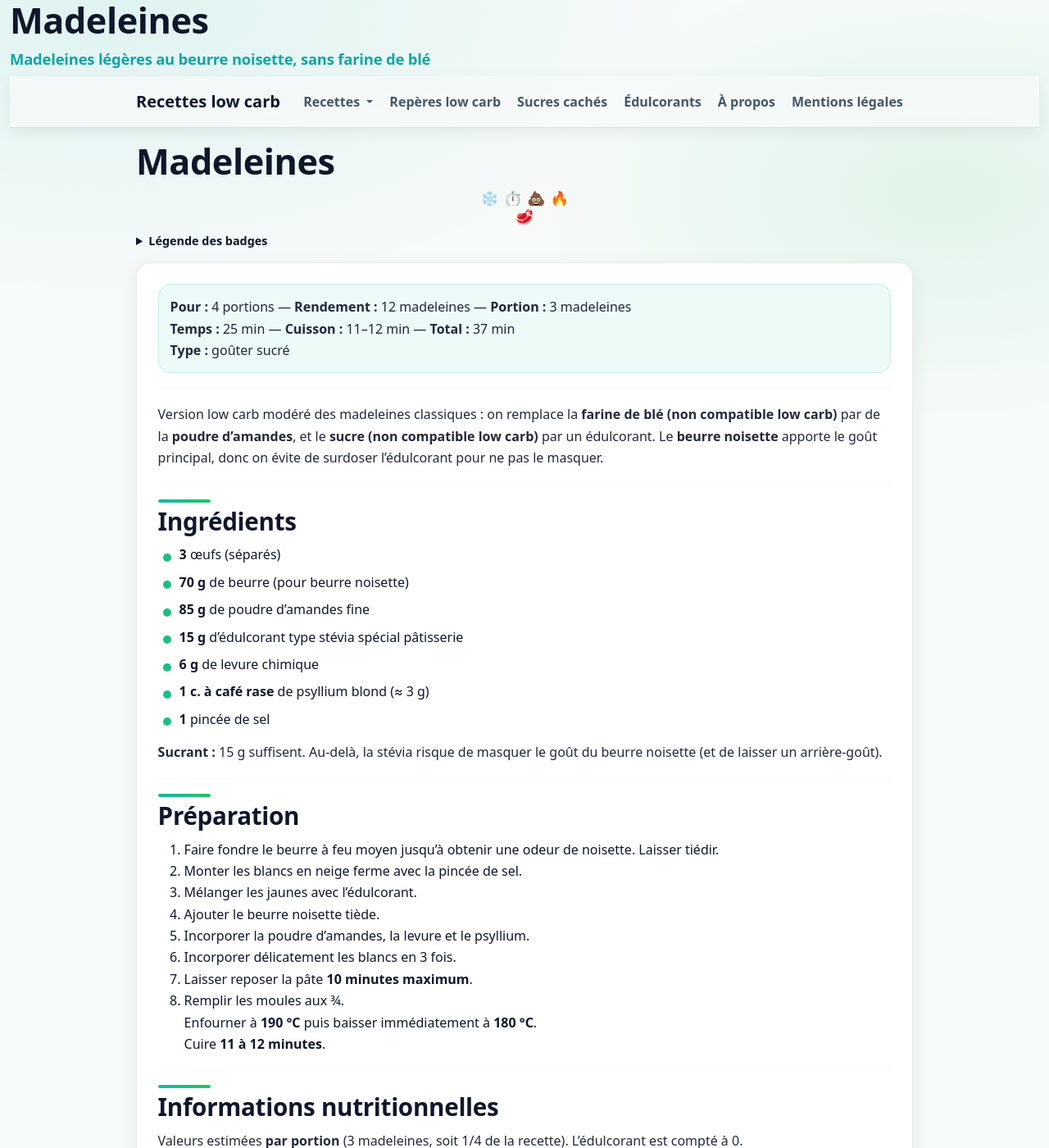
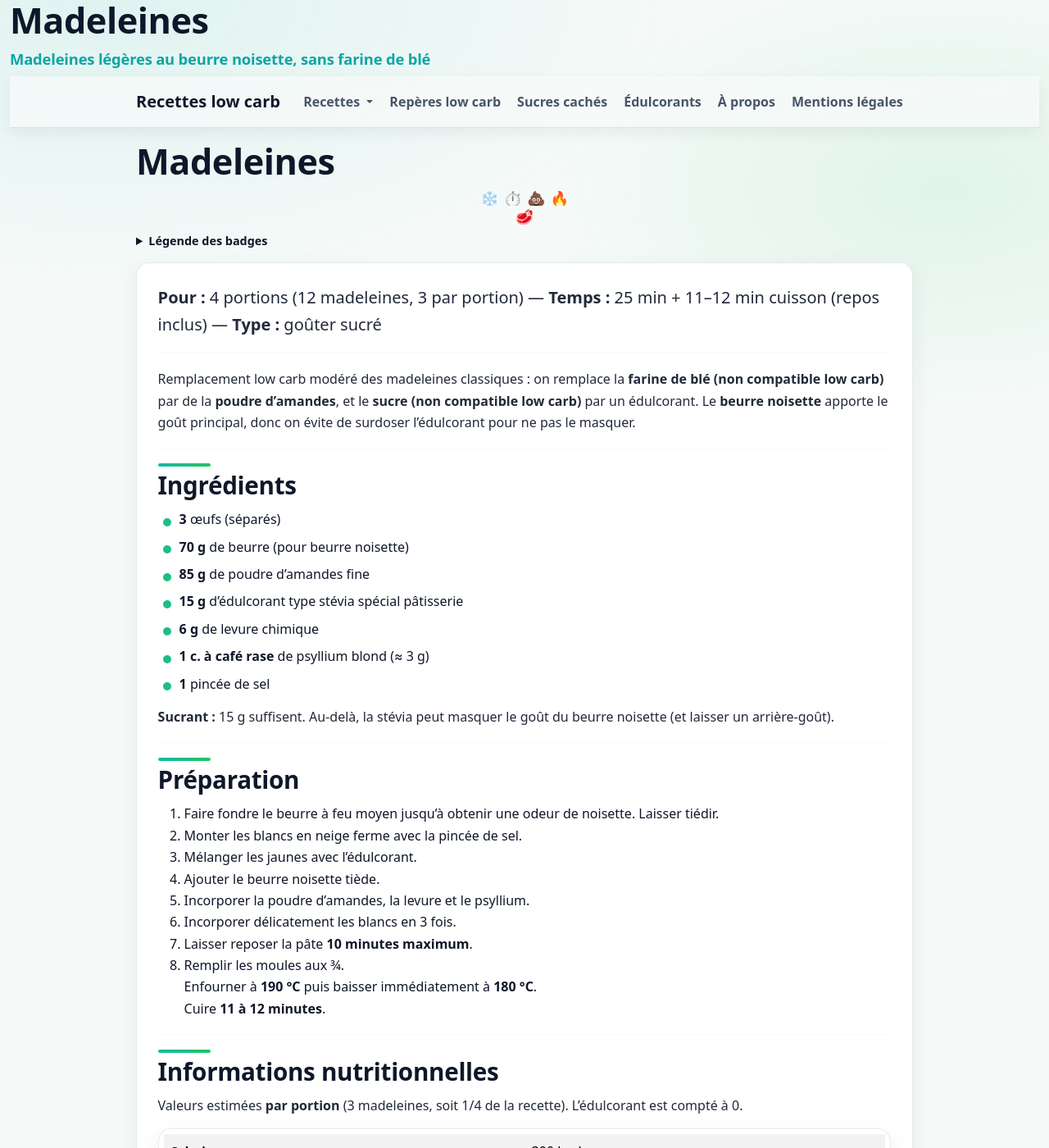
Before and after one commit to laurie-boissay/laurie-boissay.github.io, a Jekyll site: the page built from recettes/madeleines.html, in a window 1280 px wide and 1400 px high. Shown: the whole window at 82% size. Built offline with Jekyll 4.4.1, drawn with Linux system fonts in a browser that asks for light colours; some of the changed text lies outside the part shown.

Commit message:
madeleines

```diff
--- a/recettes/madeleines.html
+++ b/recettes/madeleines.html
@@ -1,28 +1,24 @@
 ---
 layout: recipe
 
-# Titre affiché (site + SEO)
+# =========================
+# MÉTADONNÉES PAGE (Jekyll)
+# =========================
 title: "Madeleines"
-
-# Description courte (listes / SEO)
 description: "Remplacement low carb modéré des madeleines classiques : beurre noisette, sans farine de blé, sans whey, avec psyllium, texture plus aérienne."
-
-# Titre affiché dans la page recette (souvent identique à title)
 recipe_title: "Madeleines"
-
-# Sous-titre (courte promesse)
 recipe_subtitle: "Madeleines légères au beurre noisette, sans farine de blé"
 
 # Groupe officiel (OK)
 recipe_group: "Gâteaux & biscuits"
 
-# Identifiant fonctionnel (doit être entre guillemets)
+# Identifiant fonctionnel : toujours entre guillemets (règle du site)
 recipe_sort: "madeleines"
 
-# Recette testée : OK
+# Statut de test (affichage géré par le layout, pas dans le HTML)
 recipe_tested: true
 
-# Tags officiels uniquement (OK)
+# Tags officiels uniquement
 tags:
   - gout-sucre
   - low-carb-modere
@@ -31,11 +27,15 @@ tags:
   - riche-en-fibres
   - calorique
 
-# Micronutriments (à utiliser uniquement si justifié)
+# Micronutriments (affichés via une catégorie séparée)
 badges_nutritionnels:
   - vitamine-b12
 
+# =========================
 # JSON-LD (Schema.org)
+# - Le "name" est aligné sur recipe_title
+# - Les temps incluent le repos (10 min) pour être cohérents
+# =========================
 extra_head: |
   <script type="application/ld+json">
   {
@@ -72,21 +72,26 @@ extra_head: |
   </script>
 ---
 
-<!-- Bandeau d’infos (utilise la classe .recipe-lead présente dans ton CSS) -->
-<div class="recipe-lead">
-  <p class="mb-0">
-    <strong>Pour :</strong> 4 portions — <strong>Rendement :</strong> 12 madeleines — <strong>Portion :</strong> 3 madeleines<br>
-    <strong>Temps :</strong> 25 min — <strong>Cuisson :</strong> 11–12 min — <strong>Total :</strong> 37 min<br>
-    <strong>Type :</strong> goûter sucré
-  </p>
-</div>
+<!-- =========================================================
+     LEAD (FORMAT MODÈLE)
+     - On reste sur <p class="lead"> … </p> comme tes recettes conformes
+     ========================================================= -->
+<p class="lead">
+  <strong>Pour :</strong> 4 portions (12 madeleines, 3 par portion) —
+  <strong>Temps :</strong> 25 min + 11–12 min cuisson (repos inclus) —
+  <strong>Type :</strong> goûter sucré
+</p>
 
 <hr>
 
-<!-- Intro courte (comme sur le modèle) -->
+<!-- =========================================================
+     INTRO COURTE (FORMAT MODÈLE)
+     - Signalement explicite des ingrédients non compatibles low carb
+     ========================================================= -->
 <p>
-  Version low carb modéré des madeleines classiques : on remplace la <strong>farine de blé (non compatible low carb)</strong>
-  par de la <strong>poudre d’amandes</strong>, et le <strong>sucre (non compatible low carb)</strong> par un édulcorant.
+  Remplacement low carb modéré des madeleines classiques : on remplace la
+  <strong>farine de blé (non compatible low carb)</strong> par de la <strong>poudre d’amandes</strong>, et le
+  <strong>sucre (non compatible low carb)</strong> par un édulcorant.
   Le <strong>beurre noisette</strong> apporte le goût principal, donc on évite de surdoser l’édulcorant pour ne pas le masquer.
 </p>
 
@@ -104,10 +109,10 @@ extra_head: |
   <li><strong>1</strong> pincée de sel</li>
 </ul>
 
-<!-- Astuce sucrant : alignée avec ta règle “pas d’arrière-goût d’édulcorant” -->
+<!-- Astuce alignée avec ta règle “pas d’arrière-goût d’édulcorant” -->
 <p>
-  <strong>Sucrant :</strong> 15 g suffisent. Au-delà, la stévia risque de masquer le goût du beurre noisette
-  (et de laisser un arrière-goût).
+  <strong>Sucrant :</strong> 15 g suffisent. Au-delà, la stévia peut masquer le goût du beurre noisette
+  (et laisser un arrière-goût).
 </p>
 
 <hr>
@@ -135,6 +140,7 @@ extra_head: |
 
 <p>Valeurs estimées <strong>par portion</strong> (3 madeleines, soit 1/4 de la recette). L’édulcorant est compté à 0.</p>
 
+<!-- Table au format standard du modèle (noyau) -->
 <div class="table-responsive">
   <table class="table table-striped">
     <tbody>
```
Also changed, not shown: other parts of recettes/madeleines.html (+2 -1 lines).
